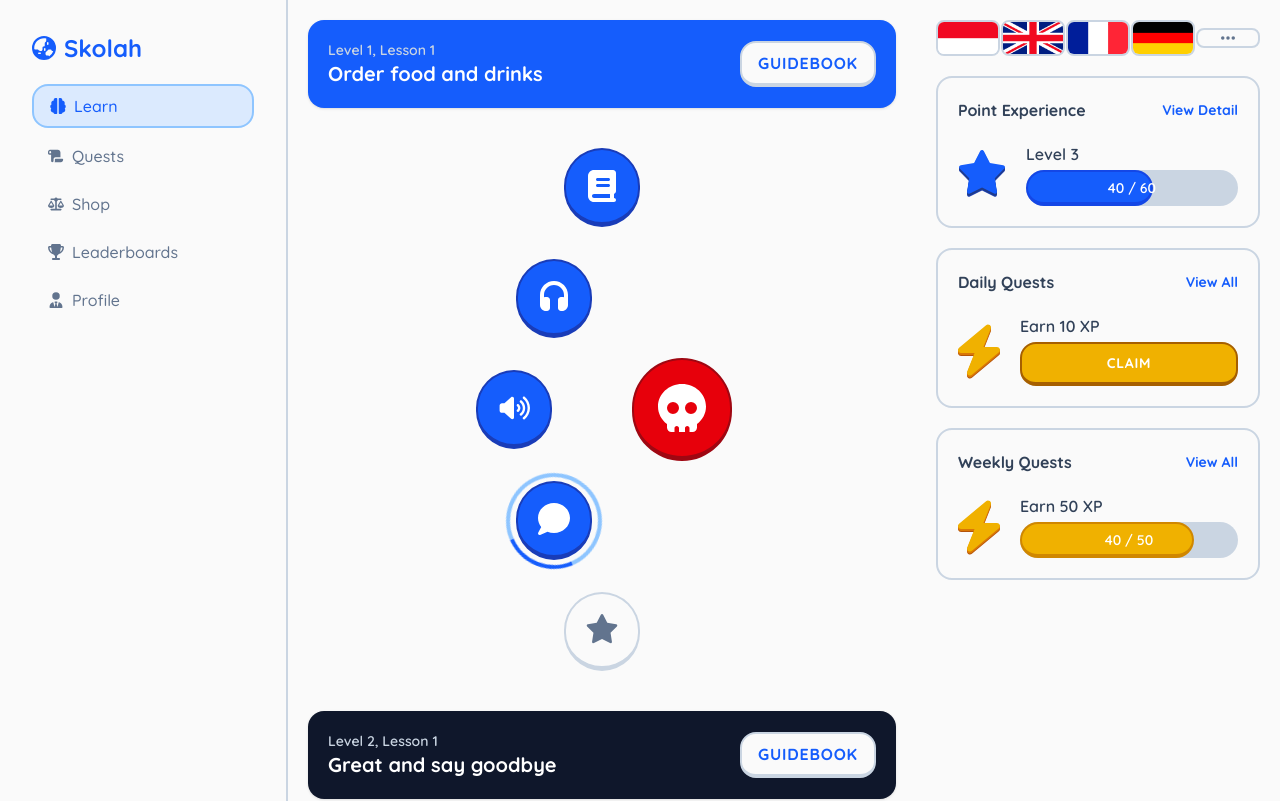
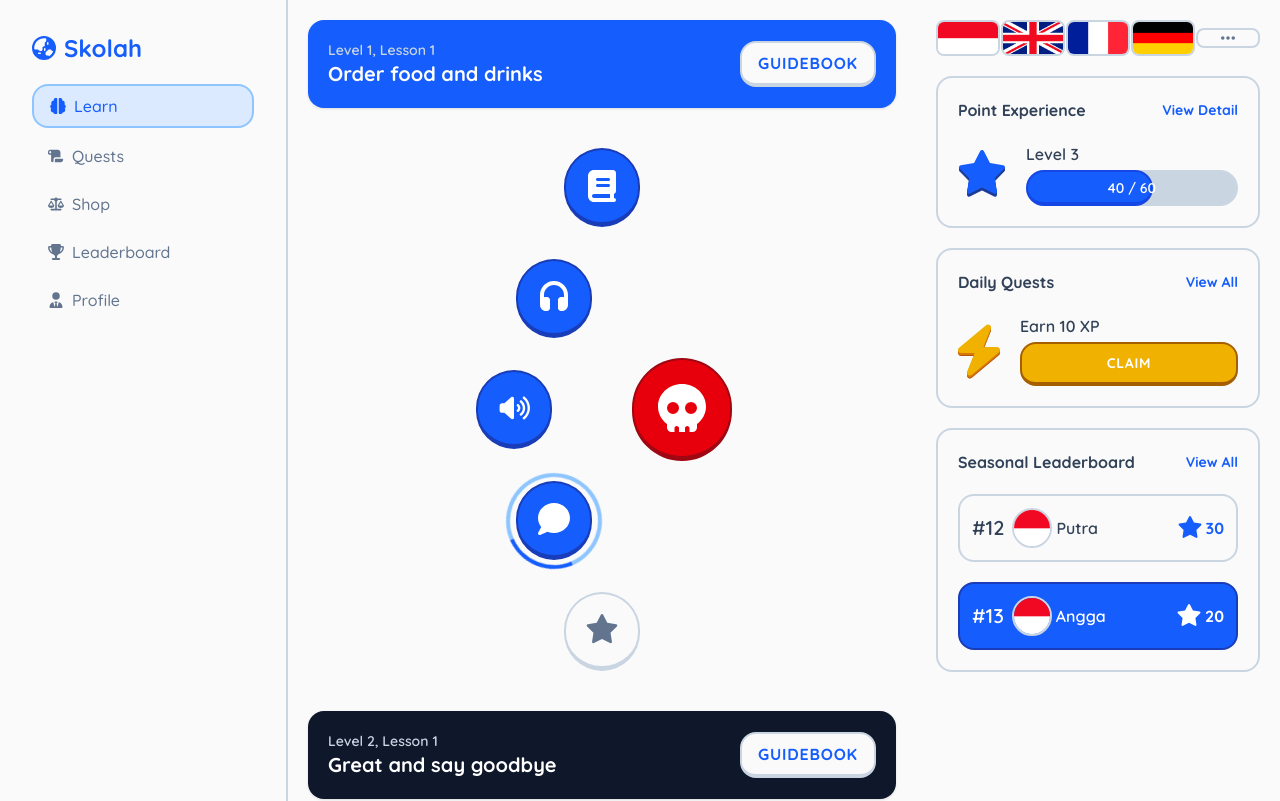
Before and after one commit to anggasaputra25/skolah, a Next.js app: page /learn in a window 1280 px wide. Shown: the top 801 px of the page. Built offline with nearby package versions, Linux system fonts and the light colour scheme.

Commit message:
feat: update LanguagesPage layout with new header and language selection links; refactor Sidebar links for consistency

```diff
--- a/app/(pages)/(dashboard)/languages/page.tsx
+++ b/app/(pages)/(dashboard)/languages/page.tsx
@@ -1,7 +1,10 @@
 import Sidebar from "@/components/layout/Sidebar";
 import { BorderCard } from "@/components/ui/BorderCard";
 import { LANGUAGES } from "@/constants/languages";
+import { faChevronDown } from "@fortawesome/free-solid-svg-icons";
+import { FontAwesomeIcon } from "@fortawesome/react-fontawesome";
 import Image from "next/image";
+import Link from "next/link";
 
 const LanguagesPage = () => {
     return (
@@ -9,16 +12,22 @@ const LanguagesPage = () => {
             <Sidebar target={1} />
 
             <div className="mx-auto min-h-dvh py-20 flex flex-col justify-center items-center">
-                <h2 className="text-2xl font-semibold text-center">I Want to Learn...</h2>
+                <div className="flex justify-between items-center w-full">
+                    <h1 className="text-2xl font-bold">Courses for English Speakers</h1>
+                    <button className="text-slate-500 flex gap-2 items-center cursor-pointer font-semibold">
+                        <span>I speak english</span>
+                        <FontAwesomeIcon icon={faChevronDown} className="w-4! h-4!" />
+                    </button>
+                </div>
                 <div className="mt-10 grid grid-cols-2 md:grid-cols-6 gap-4 md:gap-8">
                     {LANGUAGES.map((item, index) => (
-                        <button key={index} className="rounded-2xl cursor-pointer">
+                        <Link href={'/learn'} key={index} className="rounded-2xl cursor-pointer">
                             <BorderCard className="hover:bg-neutral-100 active:border-b-2 active:translate-y-1 text-left">
                                 <Image src={item.image} alt="flag" width={120} height={120} className="border-2 border-slate-300 rounded-lg mb-2" />
                                 <p className="font-semibold">{item.title}</p>
                                 <p className="text-sm">{item.description}</p>
                             </BorderCard>
-                        </button>
+                        </Link>
                     ))}
                 </div>
             </div>
--- a/app/(pages)/(dashboard)/learn/page.tsx
+++ b/app/(pages)/(dashboard)/learn/page.tsx
@@ -37,7 +37,7 @@ const LearnPage = () => {
                             <FontAwesomeIcon icon={faSkull} className="w-12! h-12! m-1" />
                         </LessonCard>
 
-                        {/* Level */}
+                        {/* Lesson */}
                         <LessonCard
                             href="/learn/1"
                             title="Order food and drinks"
@@ -79,6 +79,7 @@ const LearnPage = () => {
                         </ButtonLearn>
                     </div>
                 </div>
+
                 {/* Level 2 */}
                 <div>
                     <div className="shadow p-5 rounded-2xl bg-slate-900 flex justify-between items-center sticky top-5 z-30">
@@ -98,7 +99,7 @@ const LearnPage = () => {
                             <FontAwesomeIcon icon={faSkull} className="w-12! h-12! m-1" />
                         </ButtonLearn>
 
-                        {/* Level */}
+                        {/* Lesson */}
                         <ButtonLearn variant="secondary">
                             <FontAwesomeIcon icon={faStar} className="w-8! h-8!" />
                         </ButtonLearn>
@@ -119,6 +120,7 @@ const LearnPage = () => {
             </div>
             <div className="w-3xl">
                 <div className="p-5 space-y-5 sticky top-0">
+                    {/* Languages */}
                     <div className="flex items-center justify-between sticky">
                         <Image src={'/assets/flags/indonesia.jpeg'} alt="flag" width={64} height={64} className="block cursor-pointer border-2 aspect-2/1.5 border-slate-300 rounded-lg" />
                         <Image src={'/assets/flags/english.jpeg'} alt="flag" width={64} height={64} className="block cursor-pointer border-2 aspect-2/1.5 border-slate-300 rounded-lg" />
@@ -133,7 +135,7 @@ const LearnPage = () => {
                     <BorderCard className="border-b-2! space-y-5 text-slate-700">
                         <div className="flex justify-between items-center">
                             <p className="font-bold">Point Experience</p>
-                            <Link href={'/quests'} className="text-blue-600 font-bold text-sm">View Detail</Link>
+                            <Link href={'/profile'} className="text-blue-600 font-bold text-sm">View Detail</Link>
                         </div>
                         <div className="flex gap-5 items-center">
                             <FontAwesomeIcon icon={faStar} className="w-12! h-12! text-blue-600 filter-[drop-shadow(0px_2px_0px_#1e3a8a)_drop-shadow(0px_1px_0px_#1e40af)]" />
@@ -162,22 +164,34 @@ const LearnPage = () => {
                         </div>
                     </BorderCard>
 
-                    {/* Weekly */}
+                    {/* Season Leaderboard */}
                     <BorderCard className="border-b-2! space-y-5 text-slate-700">
                         <div className="flex justify-between items-center">
-                            <p className="font-bold">Weekly Quests</p>
-                            <Link href={'/quests'} className="text-blue-600 font-bold text-sm">View All</Link>
+                            <p className="font-bold">Seasonal Leaderboard</p>
+                            <Link href={'/leaderboard'} className="text-blue-600 font-bold text-sm">View All</Link>
                         </div>
-                        <div className="flex gap-5 items-center">
-                            <FontAwesomeIcon icon={faBolt} className="w-12! h-12! text-yellow-500 filter-[drop-shadow(0px_2px_0px_#d97706)_drop-shadow(0px_1px_0px_#b45309)]" />
-                            <div className="space-y-1 w-full font-semibold">
-                                <p>Earn 50 XP</p>
-                                <div className="relative w-full bg-slate-300 rounded-full">
-                                    <div className="absolute bg-yellow-500 h-full rounded-full w-4/5 border-2 border-b-4 border-yellow-600"></div>
-                                    <p className="text-white z-10 relative text-center p-2 text-sm">40 / 50</p>
-                                </div>
+                        <BorderCard className="flex justify-between items-center border-b-2! p-3! font-semibold">
+                            <div className="flex gap-1 items-center">
+                                <p className="text-xl me-1">#12</p>
+                                <Image src={'/assets/flags/indonesia.jpeg'} alt="flag" width={40} height={40} className="border-2 aspect-square border-slate-300 rounded-full" />
+                                <p>Putra</p>
                             </div>
-                        </div>
+                            <div className="flex justify-center gap-1">
+                                <FontAwesomeIcon icon={faStar} className="w-6! h-6! text-blue-600 " />
+                                <p className="text-blue-600 font-bold">30</p>
+                            </div>
+                        </BorderCard>
+                        <BorderCard variant="primary" className="flex justify-between items-center border-b-2! p-3! font-semibold">
+                            <div className="flex gap-1 items-center">
+                                <p className="text-xl me-1">#13</p>
+                                <Image src={'/assets/flags/indonesia.jpeg'} alt="flag" width={40} height={40} className="border-2 aspect-square border-slate-300 rounded-full" />
+                                <p>Angga</p>
+                            </div>
+                            <div className="flex justify-center gap-1">
+                                <FontAwesomeIcon icon={faStar} className="w-6! h-6!" />
+                                <p className="font-bold">20</p>
+                            </div>
+                        </BorderCard>
                     </BorderCard>
                 </div>
             </div>
--- a/components/layout/Sidebar.tsx
+++ b/components/layout/Sidebar.tsx
@@ -15,19 +15,19 @@ const Sidebar = ({target = 0}: {target?: number}) => {
                         <FontAwesomeIcon icon={faBrain} className="w-4! h-4!" />
                         <span>Learn</span>
                     </Link>
-                    <Link href={'/Learn'} className={`w-full rounded-2xl px-4 py-2 flex items-center gap-2 ${target == 2 ? 'border-2 border-blue-300 bg-blue-100 text-blue-600' : 'hover:bg-slate-100'}`}>
+                    <Link href={'/quests'} className={`w-full rounded-2xl px-4 py-2 flex items-center gap-2 ${target == 2 ? 'border-2 border-blue-300 bg-blue-100 text-blue-600' : 'hover:bg-slate-100'}`}>
                         <FontAwesomeIcon icon={faScroll} className="w-4! h-4!" />
                         <span>Quests</span>
                     </Link>
-                    <Link href={'/Learn'} className={`w-full rounded-2xl px-4 py-2 flex items-center gap-2 ${target == 3 ? 'border-2 border-blue-300 bg-blue-100 text-blue-600' : 'hover:bg-slate-100'}`}>
+                    <Link href={'/shop'} className={`w-full rounded-2xl px-4 py-2 flex items-center gap-2 ${target == 3 ? 'border-2 border-blue-300 bg-blue-100 text-blue-600' : 'hover:bg-slate-100'}`}>
                         <FontAwesomeIcon icon={faScaleBalanced} className="w-4! h-4!" />
                         <span>Shop</span>
                     </Link>
-                    <Link href={'/Learn'} className={`w-full rounded-2xl px-4 py-2 flex items-center gap-2 ${target == 4 ? 'border-2 border-blue-300 bg-blue-100 text-blue-600' : 'hover:bg-slate-100'}`}>
+                    <Link href={'/leaderboard'} className={`w-full rounded-2xl px-4 py-2 flex items-center gap-2 ${target == 4 ? 'border-2 border-blue-300 bg-blue-100 text-blue-600' : 'hover:bg-slate-100'}`}>
                         <FontAwesomeIcon icon={faTrophy} className="w-4! h-4!" />
-                        <span>Leaderboards</span>
+                        <span>Leaderboard</span>
                     </Link>
-                    <Link href={'/Learn'} className={`w-full rounded-2xl px-4 py-2 flex items-center gap-2 ${target == 5 ? 'border-2 border-blue-300 bg-blue-100 text-blue-600' : 'hover:bg-slate-100'}`}>
+                    <Link href={'/profile'} className={`w-full rounded-2xl px-4 py-2 flex items-center gap-2 ${target == 5 ? 'border-2 border-blue-300 bg-blue-100 text-blue-600' : 'hover:bg-slate-100'}`}>
                         <FontAwesomeIcon icon={faUserTie} className="w-4! h-4!" />
                         <span>Profile</span>
                     </Link>
--- a/components/ui/BorderCard.tsx
+++ b/components/ui/BorderCard.tsx
@@ -1,9 +1,22 @@
 import React from 'react';
 
-export const BorderCard = ({ children, className }: {children: React.ReactNode; className?: string;}) => {
+export const BorderCard = ({
+    children,
+    className = "",
+    variant = "secondary"
+}: {
+    children: React.ReactNode;
+    className?: string;
+    variant?: "primary" | "secondary";
+}) => {
+    const variants = {
+        primary: "bg-blue-600 border-blue-800 text-white",
+        secondary: "border-slate-300",
+    };
+
     return (
-        <div className={`p-5 rounded-2xl relative border-b-4 transition-all duration-75 ease-in-out border-2 border-slate-300 ${className}`}>
+        <div className={`p-5 rounded-2xl relative border-b-4 transition-all duration-75 ease-in-out border-2 ${variants[variant]} ${className}`}>
             {children}
         </div>
     );
-}
+};
```
